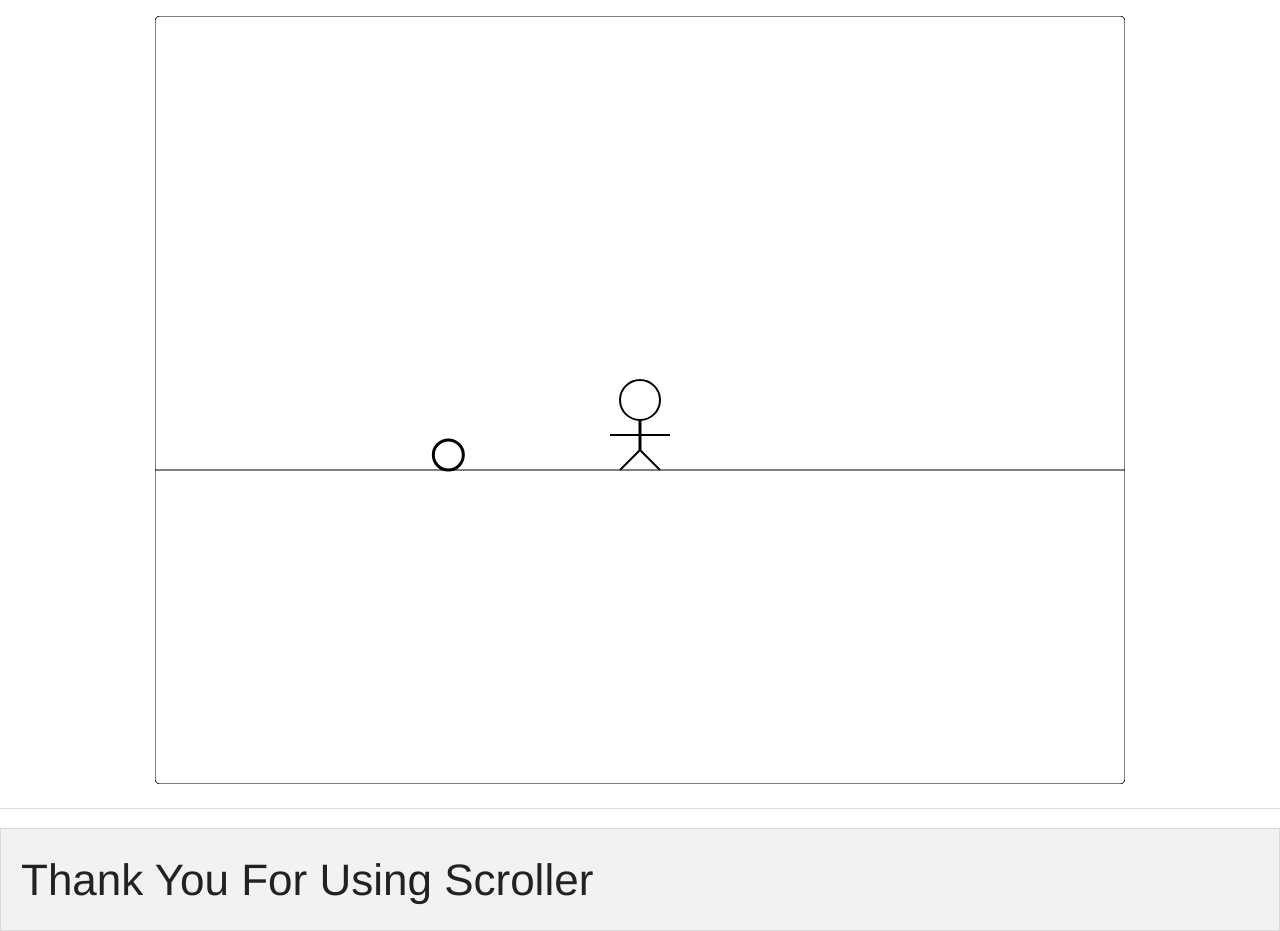
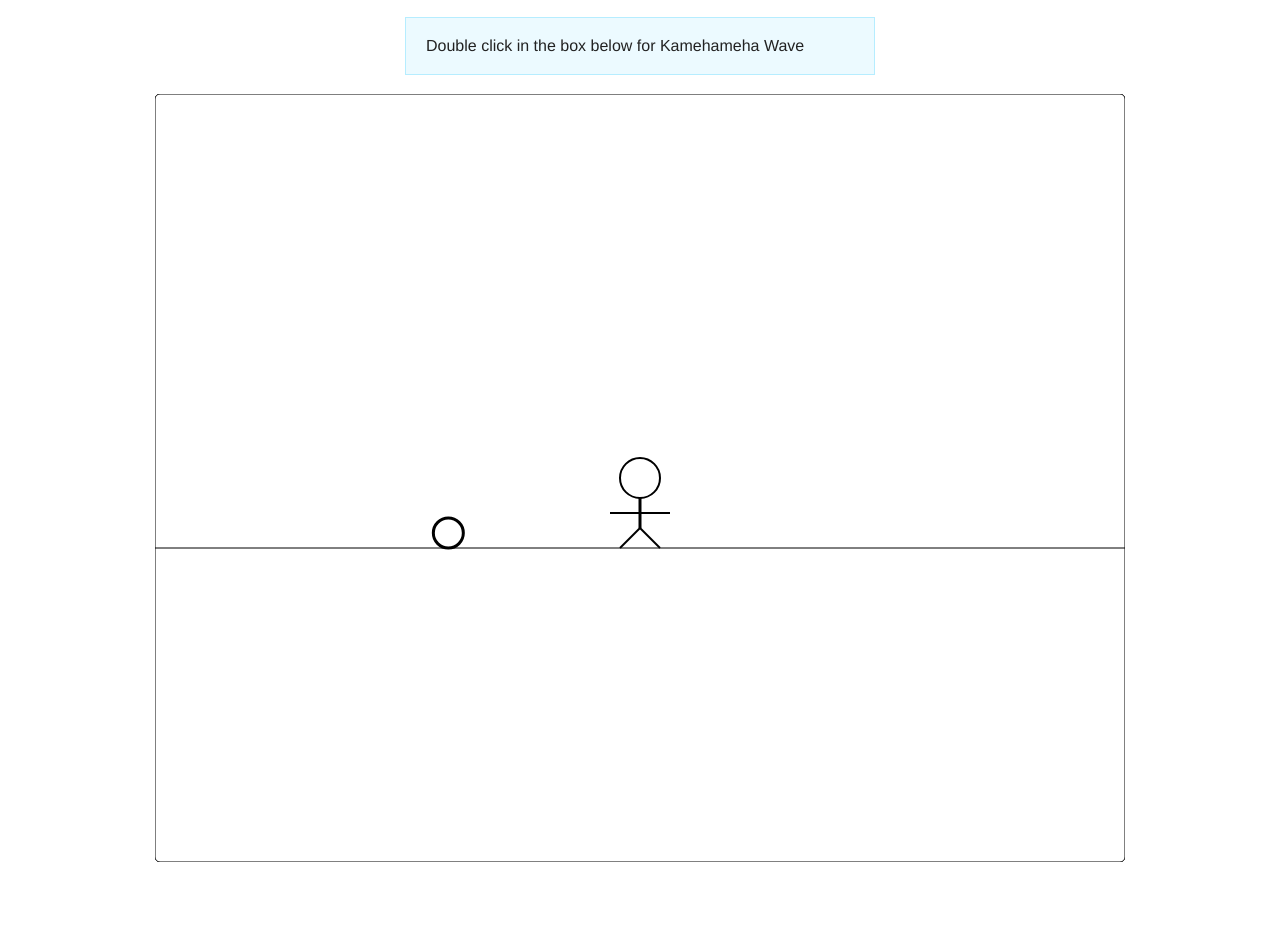
Before and after one commit to kp20white/scroller, a plain HTML site: page index.html in a window 1280 px wide. Shown: the part 110-1041 px from the top of the page. After the commit the page ends 976 px from the top, so only its background shows below. Drawn offline with Linux system fonts and the light colour scheme.

Commit message:
added some info to the page

```diff
--- a/index.html
+++ b/index.html
@@ -9,162 +9,17 @@
     <script src="js/vendor/modernizr.js"></script>
   </head>
   <body>
+    <h1 class="panel">Welcome to Scroller</h1>
     <div class="row">
-      <div class="large-12 columns">
-        <h1 class="panel">Welcome to Scroller</h1>
-      </div>
-    </div>
-    <!--
-
-    <div class="row">
-      <div class="large-12 columns">
-      	<div class="panel">
-	        <h3>We&rsquo;re stoked you want to try Foundation! </h3>
-	        <p>To get going, this file (index.html) includes some basic styles you can modify, play around with, or totally destroy to get going.</p>
-	        <p>Once you've exhausted the fun in this document, you should check out:</p>
-	        <div class="row">
-	        	<div class="large-4 medium-4 columns">
-	    		<p><a href="http://foundation.zurb.com/docs">Foundation Documentation</a><br />Everything you need to know about using the framework.</p>
-	    	</div>
-	        	<div class="large-4 medium-4 columns">
-	        		<p><a href="http://github.com/zurb/foundation">Foundation on Github</a><br />Latest code, issue reports, feature requests and more.</p>
-	        	</div>
-	        	<div class="large-4 medium-4 columns">
-	        		<p><a href="http://twitter.com/foundationzurb">@foundationzurb</a><br />Ping us on Twitter if you have questions. If you build something with this we'd love to see it (and send you a totally boss sticker).</p>
-	        	</div>
-					</div>
-      	</div>
+      <div class="large-6 large-centered columns">
+          <div class="panel callout">Double click in the box below for Kamehameha Wave</div>
       </div>
     </div>
 
-    <div class="row">
-      <div class="large-8 medium-8 columns">
-        <h5>Here&rsquo;s your basic grid:</h5>
-
-        <div class="row">
-          <div class="large-12 columns">
-            <div class="callout panel">
-              <p><strong>This is a twelve column section in a row.</strong> Each of these includes a div.panel element so you can see where the columns are - it's not required at all for the grid.</p>
-            </div>
-          </div>
-        </div>
-        <div class="row">
-          <div class="large-6 medium-6 columns">
-            <div class="callout panel">
-              <p>Six columns</p>
-            </div>
-          </div>
-          <div class="large-6 medium-6 columns">
-            <div class="callout panel">
-              <p>Six columns</p>
-            </div>
-          </div>
-        </div>
-        <div class="row">
-          <div class="large-4 medium-4 small-4 columns">
-            <div class="callout panel">
-              <p>Four columns</p>
-            </div>
-          </div>
-          <div class="large-4 medium-4 small-4 columns">
-            <div class="callout panel">
-              <p>Four columns</p>
-            </div>
-          </div>
-          <div class="large-4 medium-4 small-4 columns">
-            <div class="callout panel">
-              <p>Four columns</p>
-            </div>
-          </div>
-        </div>
-
-        <hr />
-
-        <h5>We bet you&rsquo;ll need a form somewhere:</h5>
-        <form>
-				  <div class="row">
-				    <div class="large-12 columns">
-				      <label>Input Label</label>
-				      <input type="text" placeholder="large-12.columns" />
-				    </div>
-				  </div>
-				  <div class="row">
-				    <div class="large-4 medium-4 columns">
-				      <label>Input Label</label>
-				      <input type="text" placeholder="large-4.columns" />
-				    </div>
-				    <div class="large-4 medium-4 columns">
-				      <label>Input Label</label>
-				      <input type="text" placeholder="large-4.columns" />
-				    </div>
-				    <div class="large-4 medium-4 columns">
-				      <div class="row collapse">
-				        <label>Input Label</label>
-				        <div class="small-9 columns">
-				          <input type="text" placeholder="small-9.columns" />
-				        </div>
-				        <div class="small-3 columns">
-				          <span class="postfix">.com</span>
-				        </div>
-				      </div>
-				    </div>
-				  </div>
-				  <div class="row">
-				    <div class="large-12 columns">
-				      <label>Select Box</label>
-				      <select>
-				        <option value="husker">Husker</option>
-				        <option value="starbuck">Starbuck</option>
-				        <option value="hotdog">Hot Dog</option>
-				        <option value="apollo">Apollo</option>
-				      </select>
-				    </div>
-				  </div>
-				  <div class="row">
-				    <div class="large-6 medium-6 columns">
-				      <label>Choose Your Favorite</label>
-				      <input type="radio" name="pokemon" value="Red" id="pokemonRed"><label for="pokemonRed">Radio 1</label>
-				      <input type="radio" name="pokemon" value="Blue" id="pokemonBlue"><label for="pokemonBlue">Radio 2</label>
-				    </div>
-				    <div class="large-6 medium-6 columns">
-				      <label>Check these out</label>
-				      <input id="checkbox1" type="checkbox"><label for="checkbox1">Checkbox 1</label>
-				      <input id="checkbox2" type="checkbox"><label for="checkbox2">Checkbox 2</label>
-				    </div>
-				  </div>
-				  <div class="row">
-				    <div class="large-12 columns">
-				      <label>Textarea Label</label>
-				      <textarea placeholder="small-12.columns"></textarea>
-				    </div>
-				  </div>
-				</form>
-      </div>
-
-      <div class="large-4 medium-4 columns">
-			  <h5>Try one of these buttons:</h5>
-			  <p><a href="#" class="small button">Simple Button</a><br/>
-        <a href="#" class="small radius button">Radius Button</a><br/>
-        <a href="#" class="small round button">Round Button</a><br/>
-        <a href="#" class="medium success button">Success Btn</a><br/>
-        <a href="#" class="medium alert button">Alert Btn</a><br/>
-        <a href="#" class="medium secondary button">Secondary Btn</a></p>
-				<div class="panel">
-        	<h5>So many components, girl!</h5>
-        	<p>A whole kitchen sink of goodies comes with Foundation. Checkout the docs to see them all, along with details on making them your own.</p>
-        	<a href="http://foundation.zurb.com/docs/" class="small button">Go to Foundation Docs</a>
-        </div>
-      </div>
-    </div>
-    -->
     <div class="scroller-container row">
         <div class="scroller-canvas large-12 columns">
         </div>
     </div>
-
-    <hr/>
-    <h1 class="panel">Thank You For Using Scroller</h1>
-
 
     <script src="js/vendor/jquery.js"></script>
     <script src="js/foundation.min.js"></script>
--- a/js/app.js
+++ b/js/app.js
@@ -138,7 +138,7 @@ function createPlayer(paper, playerGrid, paperWidth, paperHeight) {
             kaiblast.attr({"fill": "#b6c6f9", "stroke-width": "2"});
             kaiblast.animate({"fill": "#22f"}, 250);
             window.setTimeout(function() {
-               kaiblast.animate({cx: rotationAngleRadians < 0 ? 0 - kaiblastRadius : paperWidth+kaiblastRadius, "fill": "#b6c6f9"}, 2000)
+               kaiblast.animate({cx: rotationAngleRadians < 0 ? 0 - kaiblastRadius : paperWidth+kaiblastRadius, "fill": "#b6c6f9"}, 1000)
             }, 400);
         });
 
```
